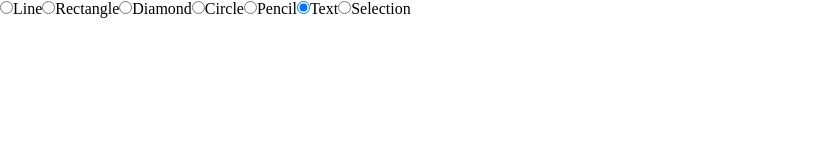
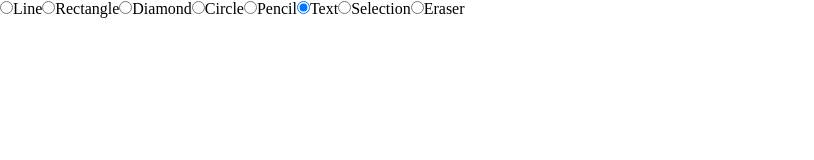
Before and after one commit to PranjalMantri/Drawing-App, a React (Vite) app: page / in a window 1280 px wide. Shown: the top 160 px of the page, without its empty margins (0-814 px from the left). Built offline with nearby package versions, Linux system fonts and the light colour scheme.

Commit message:
feat: add eraser tool functionality for removing elements from the canvas

```diff
--- a/src/App.jsx
+++ b/src/App.jsx
@@ -252,13 +252,18 @@ function App() {
       } else {
         setAction("resizing");
       }
-    } else {
+    } else if (tool !== "eraser") {
       // we create an element at the initial mouse position
       const element = createElement(x, y, x, y, tool);
 
       setElements((prevElements) => [...prevElements, element]);
       setSelectedElement(element);
       setAction(tool === "text" ? "writing" : "drawing");
+    } else {
+      setAction("erasing");
+
+      const element = getElementAtPosition(x, y, elements);
+      if (!element) return;
     }
   };
 
@@ -364,6 +369,13 @@ function App() {
       );
 
       updateElement(elementId, x1, y1, x2, y2, type);
+    } else if (action === "erasing") {
+      console.log("erasing");
+      const element = getElementAtPosition(x, y, elements);
+      if (!element) return;
+      setElements((prev) =>
+        prev.filter((el) => el.elementId !== element.elementId)
+      );
     }
   };
 
@@ -474,6 +486,14 @@ function App() {
           onChange={() => setTool("selection")}
         />
         <label htmlFor="selection">Selection</label>
+        <input
+          type="radio"
+          name="actionType"
+          value={"eraser"}
+          checked={tool === "eraser"}
+          onChange={() => setTool("eraser")}
+        />
+        <label htmlFor="eraser">Eraser</label>
       </div>
       <div
         style={{
```
